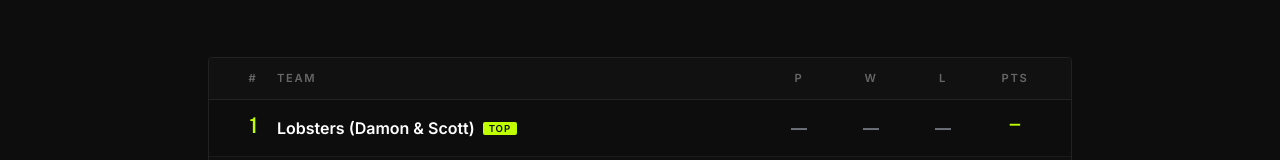
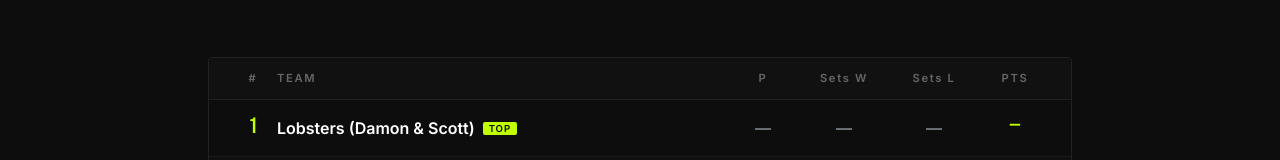
Before and after one commit to kenetic-ken/pma-padel-league, a Next.js app: page /ladder in a window 1280 px wide. Shown: the part 210-370 px from the top of the page. Built offline with nearby package versions, Linux system fonts and the light colour scheme; no server answers; the database is empty.

Commit message:
feat: rename W/L columns to Sets W / Sets L in ladder

```diff
--- a/src/app/ladder/page.tsx
+++ b/src/app/ladder/page.tsx
@@ -43,11 +43,11 @@ export default async function LadderPage() {
             backgroundColor: "#111",
             borderBottom: "1px solid #222",
             display: "grid",
-            gridTemplateColumns: "48px 1fr 72px 72px 72px 72px",
+            gridTemplateColumns: "48px 1fr 72px 90px 90px 72px",
             padding: "12px 20px",
           }}
         >
-          {["#", "TEAM", "P", "W", "L", "PTS"].map((h) => (
+          {["#", "TEAM", "P", "Sets W", "Sets L", "PTS"].map((h) => (
             <div
               key={h}
               style={{
@@ -75,7 +75,7 @@ export default async function LadderPage() {
               key={entry.teamId}
               style={{
                 display: "grid",
-                gridTemplateColumns: "48px 1fr 72px 72px 72px 72px",
+                gridTemplateColumns: "48px 1fr 72px 90px 90px 72px",
                 padding: "16px 20px",
                 borderBottom: index < ladder.length - 1 ? "1px solid #1a1a1a" : "none",
                 backgroundColor: index % 2 === 0 ? "#0d0d0d" : "#0f0f0f",
```
